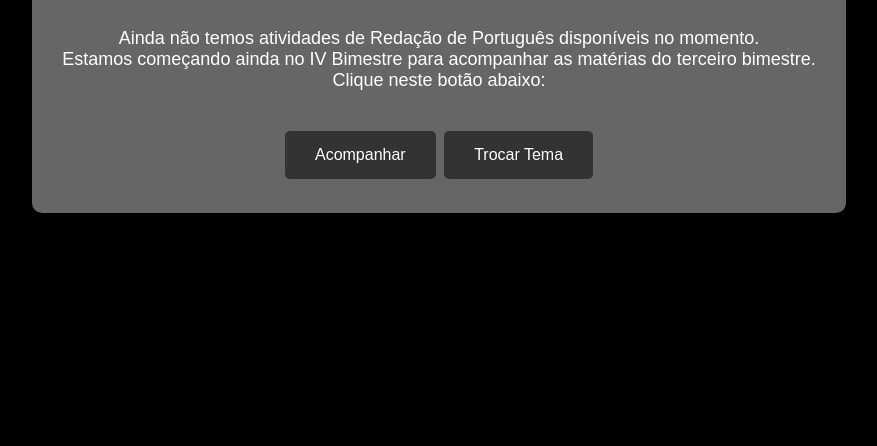
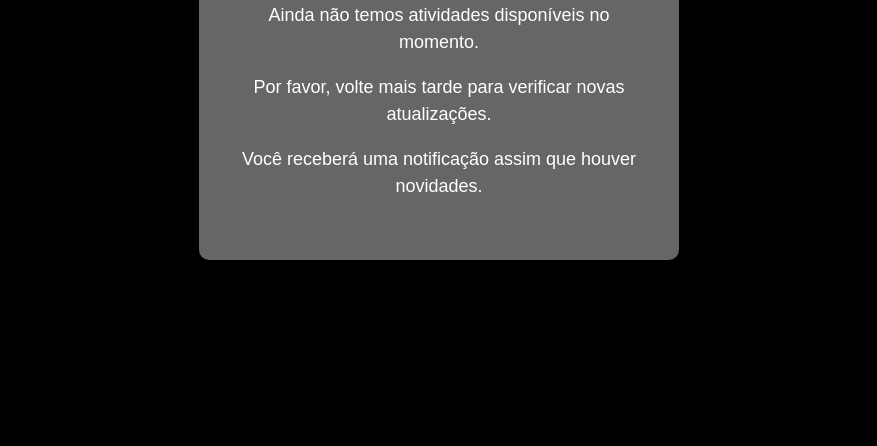
Before and after one commit to StudyTask-ai/StudyTask-Mobile, a plain HTML site: page redacao.html in a window 1280 px wide. Shown: the part 354-800 px from the top of the page, without its empty margins (201-1078 px from the left). Drawn offline with Linux system fonts and the light colour scheme.

Commit message:
Update redacao.html

```diff
--- a/redacao.html
+++ b/redacao.html
@@ -8,10 +8,6 @@
         :root {
             --body-bg-color: #fff;
             --body-color: #333;
-            --button-bg-color: #8533f1;
-            --button-hover-bg-color: #7209b7;
-            --button-padding: 1em 1.5em;
-            --post-bg-color: #fff;
             --container-bg-color: #f9f9f9;
             --post-border-color: #ddd;
         }
@@ -29,37 +25,23 @@
         .container {
             text-align: center;
             background: var(--container-bg-color);
-            padding: 30px;
+            padding: 40px;
             border-radius: 10px;
             box-shadow: 0 4px 8px rgba(0, 0, 0, 0.1);
             transition: background-color 0.3s ease;
+            max-width: 400px;
+            margin: 0 20px;
         }
         .icon {
             width: 100px;
             height: auto;
-            margin-bottom: 20px;
+            margin-bottom: 30px;
         }
         .message {
             font-size: 18px;
             margin: 20px 0;
             color: var(--body-color);
-        }
-        .button {
-            background-color: var(--button-bg-color);
-            color: white;
-            padding: 15px 30px;
-            text-align: center;
-            text-decoration: none;
-            display: inline-block;
-            font-size: 16px;
-            margin: 4px 2px;
-            cursor: pointer;
-            border: none;
-            border-radius: 5px;
-            transition: background-color 0.3s ease;
-        }
-        .button:hover {
-            background-color: var(--button-hover-bg-color);
+            line-height: 1.5;
         }
     </style>
 </head>
@@ -68,12 +50,10 @@
     <div class="container">
         <img src="https://raw.githubusercontent.com/Luanzinh0fc/Luanzinh0fc-Banco-de-dados-p-blicos/main/1000008714-removebg.png" alt="StudyTask Icon" class="icon">
         <div class="message">
-            Ainda não temos atividades de Redação de Português disponíveis no momento.<br>
-            Estamos começando ainda no IV Bimestre para acompanhar as matérias do terceiro bimestre.<br>
-            Clique neste botão abaixo:
+            <p>Ainda não temos atividades disponíveis no momento.</p>
+            <p>Por favor, volte mais tarde para verificar novas atualizações.</p>
+            <p>Você receberá uma notificação assim que houver novidades.</p>
         </div>
-        <a href="https://studytask-ai.github.io/Acompanhamento-do-3-BIMESTRE-/" class="button">Acompanhar</a>
-        <button onclick="toggleTheme()" class="button" style="margin-top: 20px;">Trocar Tema</button>
     </div>
 
     <script>
@@ -166,16 +146,9 @@
             const theme = themes[index];
             document.documentElement.style.setProperty('--body-bg-color', theme.bodyBackgroundColor);
             document.documentElement.style.setProperty('--body-color', theme.bodyColor);
-            document.documentElement.style.setProperty('--button-bg-color', theme.buttonBackgroundColor);
-            document.documentElement.style.setProperty('--button-hover-bg-color', theme.buttonHoverBackgroundColor);
             document.documentElement.style.setProperty('--container-bg-color', theme.containerBackgroundColor);
             document.documentElement.style.setProperty('--post-border-color', theme.postBorderColor);
             localStorage.setItem('themeIndex', index);
-        }
-
-        function toggleTheme() {
-            currentThemeIndex = (parseInt(currentThemeIndex) + 1) % themes.length;
-            applyTheme(currentThemeIndex);
         }
 
         applyTheme(currentThemeIndex);
```
